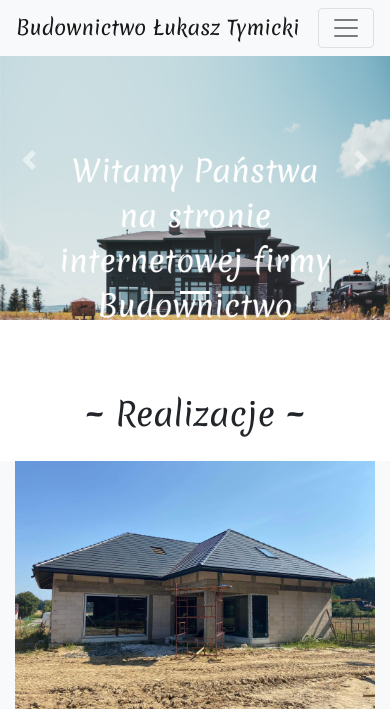
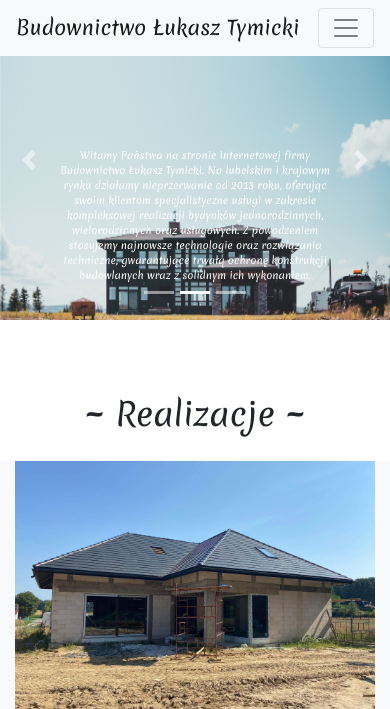
Before and after one commit to budownictwolukasztymicki/budownictwolukasztymicki.github.io, a plain HTML site: page index.html in a window 390 px wide. Shown: the top 709 px of the page. Drawn offline with nearby package versions, Linux system fonts and the light colour scheme; some packages are replaced by stand-ins of ours.

Commit message:
font on mobile

```diff
--- a/css/style.css
+++ b/css/style.css
@@ -77,6 +77,10 @@ body{
  .only-mobile{
   visibility:visible;
   }
+	.carousel-caption{
+		top: 40%;
+		font-family: 'Merienda';font-size: 10px;
+	}
 }
 
 .footer{
```
